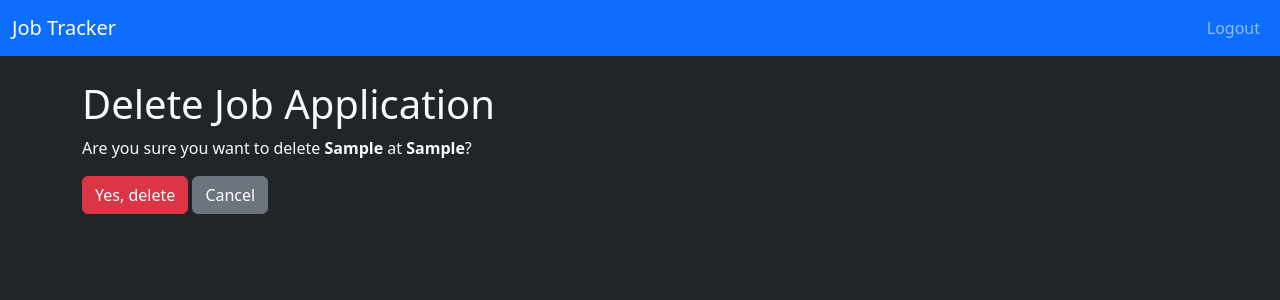
After one commit to ITsFlaviiFTW/job-tracker, a Django app: page /delete/1/ in a window 1280 px wide. The commit adds this page. Shown: the top 300 px of the page. Run offline with Django 5.2, Linux system fonts and the light colour scheme; a user stored in the database is signed in; tables that the repository leaves empty hold one stand-in row (values such as "Sample post").

Commit message:
added ability to delete jobs

```diff
--- /dev/null
+++ b/jobtracker/templates/jobtracker/job_confirm_delete.html
@@ -0,0 +1,14 @@
+{% extends 'jobtracker/base.html' %}
+
+{% block title %}Delete Job{% endblock %}
+
+{% block content %}
+<h1>Delete Job Application</h1>
+<p>Are you sure you want to delete <strong>{{ job.position }}</strong> at <strong>{{ job.company }}</strong>?</p>
+
+<form method="post">
+    {% csrf_token %}
+    <button type="submit" class="btn btn-danger">Yes, delete</button>
+    <a href="{% url 'job_list' %}" class="btn btn-secondary">Cancel</a>
+</form>
+{% endblock %}
--- a/jobtracker/templates/jobtracker/job_list.html
+++ b/jobtracker/templates/jobtracker/job_list.html
@@ -13,7 +13,9 @@
             <div>Applied on {{ job.applied_date }}</div>
             <div class="mt-2">
                 <a href="{% url 'job_update' job.pk %}" class="btn btn-sm btn-secondary">Edit</a>
+                <a href="{% url 'job_delete' job.pk %}" class="btn btn-sm btn-danger">Delete</a>
             </div>
+
         </li>
     {% empty %}
         <li class="list-group-item bg-dark text-light">No job applications yet.</li>
--- a/jobtracker/urls.py
+++ b/jobtracker/urls.py
@@ -8,4 +8,5 @@ urlpatterns = [
     path('', views.job_list, name='job_list'),
     path('add/', views.job_create, name='job_create'),
     path('edit/<int:pk>/', views.job_update, name='job_update'),
+    path('delete/<int:pk>/', views.job_delete, name='job_delete'),
 ]
--- a/jobtracker/views.py
+++ b/jobtracker/views.py
@@ -59,3 +59,11 @@ def job_update(request, pk):
     else:
         form = JobApplicationForm(instance=job)
     return render(request, 'jobtracker/job_form.html', {'form': form})
+
+@login_required
+def job_delete(request, pk):
+    job = get_object_or_404(JobApplication, pk=pk)
+    if request.method == 'POST':
+        job.delete()
+        return redirect('job_list')
+    return render(request, 'jobtracker/job_confirm_delete.html', {'job': job})
```
